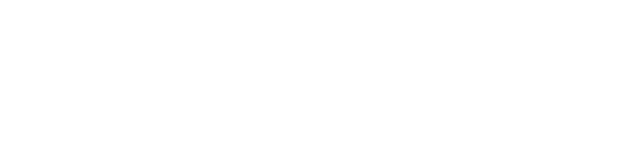
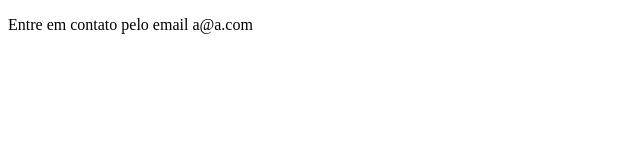
Before and after one commit to vilelalabs/Sistema-de-Cadastro, a plain HTML site: page contato.html in a window 1280 px wide. Shown: the whole page, without its empty margins (0-640 px from the left). Drawn offline with Linux system fonts and the light colour scheme.

Commit message:
added contact email

```diff
--- a/contato.html
+++ b/contato.html
@@ -7,6 +7,6 @@
     <title>Contato</title>
 </head>
 <body>
-
+    <p> Entre em contato pelo email a@a.com</p>
 </body>
 </html>
```
